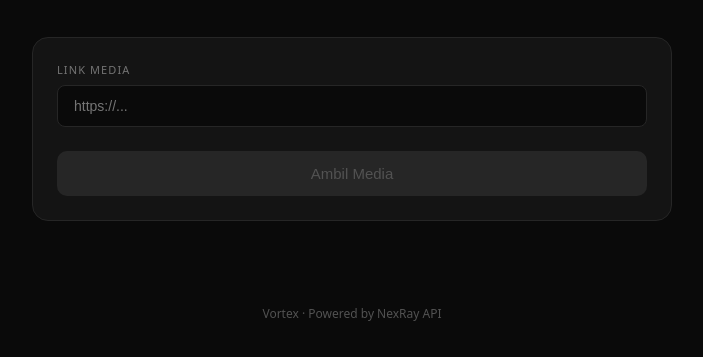
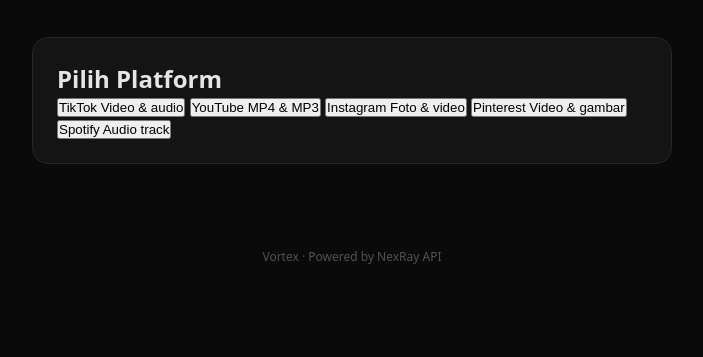
Before and after one commit to Zryx1/DOWNLOADERZEFF, a website built with Vite: page index.html in a window 1280 px wide. Shown: the part 127-484 px from the top of the page, without its empty margins (288-991 px from the left). Built offline with nearby package versions, Linux system fonts and the light colour scheme.

Commit message:
Auto upload: index.html

```diff
--- a/index.html
+++ b/index.html
@@ -12,7 +12,42 @@
     <p>Download video & audio dari berbagai platform</p>
   </header>
 
-  <main class="card">
+  <!-- STEP 1: Pilih Platform -->
+  <section id="step1" class="card">
+    <h2 class="step-title">Pilih Platform</h2>
+    <div class="platform-grid">
+      <button class="platform-btn" data-platform="tiktok">
+        <span class="platform-name">TikTok</span>
+        <span class="platform-desc">Video & audio</span>
+      </button>
+      <button class="platform-btn" data-platform="youtube">
+        <span class="platform-name">YouTube</span>
+        <span class="platform-desc">MP4 & MP3</span>
+      </button>
+      <button class="platform-btn" data-platform="instagram">
+        <span class="platform-name">Instagram</span>
+        <span class="platform-desc">Foto & video</span>
+      </button>
+      <button class="platform-btn" data-platform="pinterest">
+        <span class="platform-name">Pinterest</span>
+        <span class="platform-desc">Video & gambar</span>
+      </button>
+      <button class="platform-btn" data-platform="spotify">
+        <span class="platform-name">Spotify</span>
+        <span class="platform-desc">Audio track</span>
+      </button>
+    </div>
+  </section>
+
+  <!-- STEP 2: Input URL -->
+  <section id="step2" class="card hidden">
+    <div class="step-header">
+      <button class="back-btn" id="backBtn">&larr; Kembali</button>
+      <span class="step-badge" id="platformBadge">TikTok</span>
+    </div>
+
+    <h2 class="step-title" id="step2Title">Masukkan Link TikTok</h2>
+
     <label for="url">Link Media</label>
     <input
       type="text"
@@ -46,7 +81,7 @@
     <button type="button" id="submitBtn" class="submit" disabled>
       Ambil Media
     </button>
-  </main>
+  </section>
 
   <section id="result" class="result"></section>
 
```
